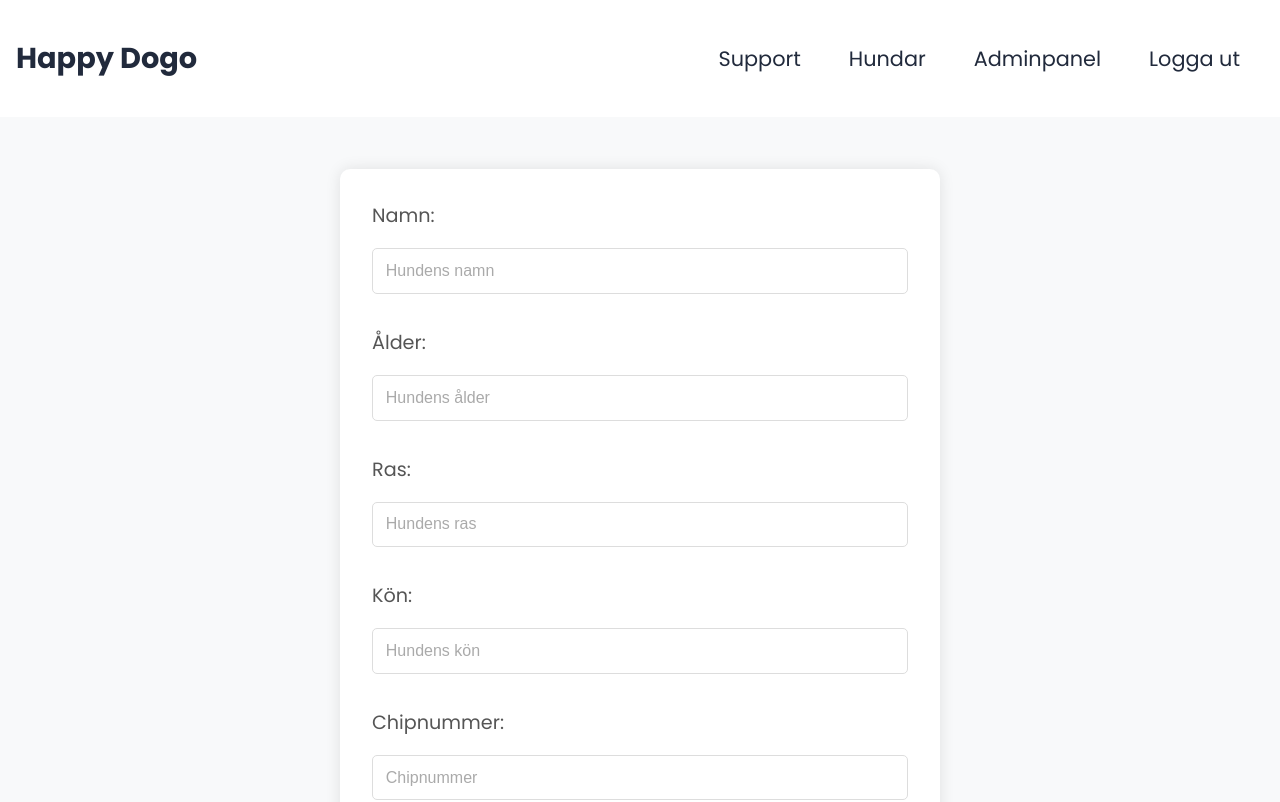
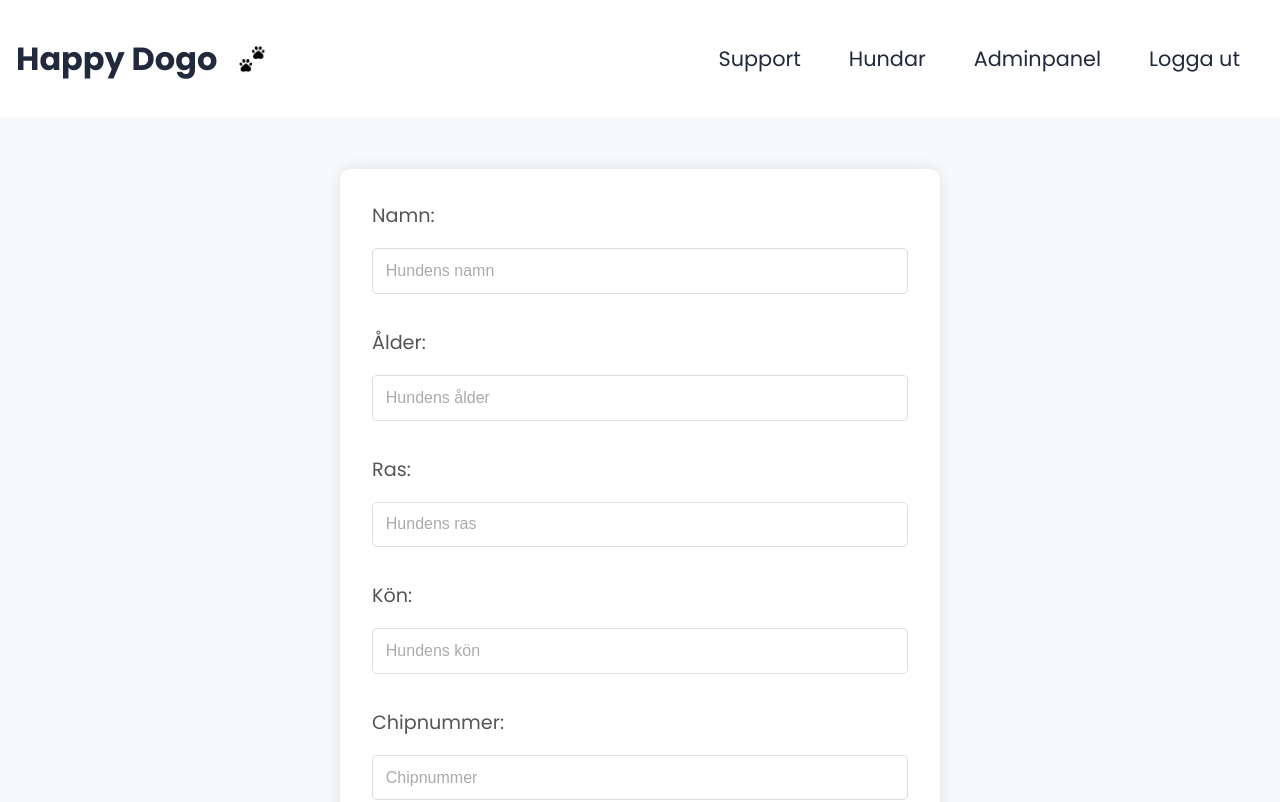
Before and after one commit to ns-develops/Dogcareweb-app-new, a React (Vite) app: page /Dogcareweb-app-new/hundar/addera in a window 1280 px wide. Shown: the top 802 px of the page. Built offline with nearby package versions, Linux system fonts and the light colour scheme.

Commit message:
added paw images nav

```diff
--- /dev/null
+++ b/src/components/Navbar.css
@@ -0,0 +1,15 @@
+.logo {
+    display: flex;
+    align-items: center;
+  }
+
+  .logo h2 {
+    margin-right: 10px;
+    font-size: 2rem;
+  }
+
+  .paw-icon {
+    width: 30px;
+    height: auto;
+    margin-left: 10px;
+  }
--- a/src/components/Navbar.jsx
+++ b/src/components/Navbar.jsx
@@ -1,6 +1,9 @@
 import React, { useState } from 'react';
 import { FaBars } from 'react-icons/fa';
 import { Link } from 'react-router-dom';
+import pawImage from '../assets/paw.png';
+
+import './Navbar.css';
 
 function Navbar() {
   const [menuOpen, setMenuOpen] = useState(false);
@@ -16,6 +19,8 @@ function Navbar() {
           <nav>
             <div className="logo">
               <h2>Happy Dogo</h2>
+              {/* Add the paw image next to Happy Dogo */}
+              <img src={pawImage} alt="Paw Icon" className="paw-icon" />
             </div>
             <ul className={`nav-link ${menuOpen ? 'active' : ''}`}>
               <li>
--- a/src/pages/AdderaHund.jsx
+++ b/src/pages/AdderaHund.jsx
@@ -10,7 +10,7 @@ function AdderaHund() {
     sex: '',
     chipNumber: '',
     present: true,
-    img: '',  // Will store the image file
+    img: '',
   });
 
   const [isInHouse, setIsInHouse] = useState(true);
@@ -32,10 +32,10 @@ function AdderaHund() {
       reader.onloadend = () => {
         setNewDog({
           ...newDog,
-          img: reader.result,  // Store the image file as a data URL
+          img: reader.result,
         });
       };
-      reader.readAsDataURL(file);  // Convert image file to data URL
+      reader.readAsDataURL(file);
     }
   };
 
```
Also changed, not shown: src/assets/paw.png (added).
